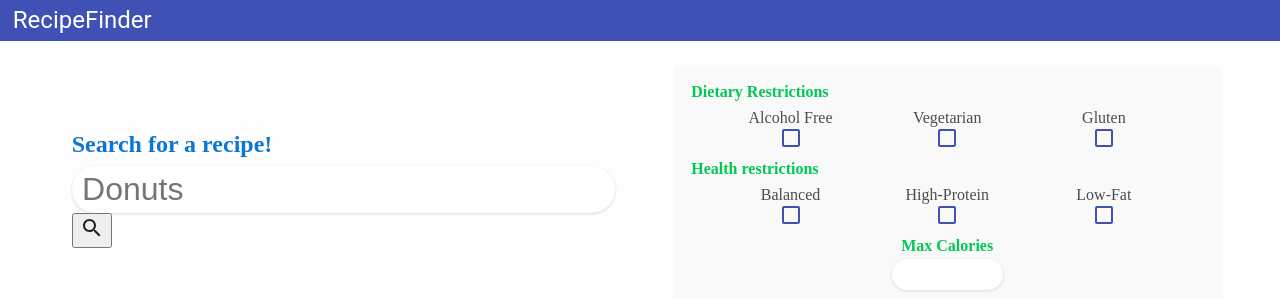
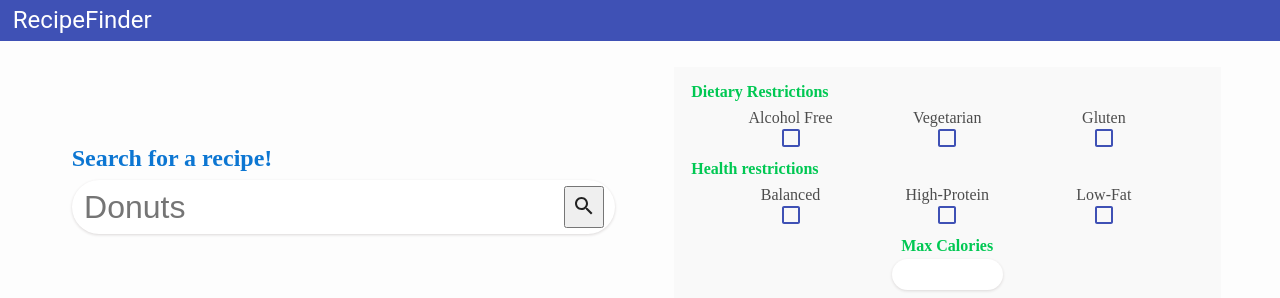
Before and after one commit to Pedr0x/Recipe-net, a React (Create React App) app: page / in a window 1280 px wide. Shown: the top 298 px of the page. Built offline with nearby package versions, Linux system fonts and the light colour scheme; no server answers; a web font is replaced by a local one.

Commit message:
Cleaning search function

```diff
--- a/src/components/Search/Search.jsx
+++ b/src/components/Search/Search.jsx
@@ -20,6 +20,7 @@ class MainSearch extends React.Component {
 	  constructor(props) {
     super(props);
     this.state = {
+		recipeQueryValue: "",
 		recipes: [],
 		favorites:[],
 		alcoholFree:false,
@@ -37,10 +38,10 @@ class MainSearch extends React.Component {
 	    this.getFavorite = this.getFavorite.bind(this);
 	    this.caloriesChanger = this.caloriesChanger.bind(this);
 	    this.checkboxChange = this.checkboxChange.bind(this);
+	    this.apiRequest = this.apiRequest.bind(this);
+	    this.getQueryValue = this.getQueryValue.bind(this);
+		 this.myRef = React.createRef()
 
-		  		  		  	    this.apiRequest = this.apiRequest.bind(this);
-
-		  this.myRef = React.createRef()
 	  }
 
 
@@ -62,7 +63,7 @@ let {	query, howManyCalories, isAlcoholFree, isVegetarian, isLowFat, isGlutenFre
 
 			xhr.responseType = "json";
 
-			xhr.onload =  () => {
+			xhr.onload = () => {
 				console.log(32);
 				var result = xhr.response.hits;
 				this.setState({
@@ -72,7 +73,7 @@ let {	query, howManyCalories, isAlcoholFree, isVegetarian, isLowFat, isGlutenFre
 			};
 				xhr.send();
 
-
+		console.log(q)
 		}
 
 
@@ -115,12 +116,19 @@ e.stopPropagation()
 		}
 	}
 
+	getQueryValue(e){
+		let value = e.target.value;
+		this.setState({recipeQueryValue: e.target.value});
+		console.log(this.state.recipeQueryValue)
+	}
+
 handleChange = (e) => {
+	e.preventDefault();
 	//		this.setState({querssy: e.target.value})
 	//	console.log(this.state.query)
 	//this is probably wrong might need to fix later
-	let query = e.target.value;
-	let {alcoholFree,
+	let {recipeQueryValue,
+		 alcoholFree,
 		 vegetarian,
 		 lowFat,
 		 balanced,
@@ -142,7 +150,7 @@ handleChange = (e) => {
 		let isHighProtein = "";
 
 	alcoholFree ? isAlcoholFree ="&health=alcohol-free" : isAlcoholFree = "";
-	vegetarian? isVegetarian ="&health=vegetarian" : isVegetarian = "";
+	vegetarian ? isVegetarian ="&health=vegetarian" : isVegetarian = "";
 	lowFat ? isLowFat="&diet=low-fat" : isLowFat= "";
 	balanced ? isBalanced= "&diet=balanced" : isBalanced = "";
 	highProtein ? isHighProtein= "&diet=high-protein" : isHighProtein = "";
@@ -155,6 +163,7 @@ handleChange = (e) => {
     constructor(query,howManyCalories,isAlcoholFree,isVegetarian,isLowFat,isGlutenFree,isHighProtein,isBalanced) {
         this.howManyCalories = howManyCalories;
 		this.query = query;
+		this.isVegetarian = isVegetarian
 		this.isAlcoholFree = isAlcoholFree;
 		this.isLowFat = isLowFat;
 		this.isGlutenFree = isGlutenFree;
@@ -163,7 +172,7 @@ handleChange = (e) => {
       }
 
     }
-	let queryObj = new QueryData(query,howManyCalories,isAlcoholFree,isVegetarian,isLowFat,isGlutenFree,isHighProtein,isBalanced)
+	let queryObj = new QueryData(recipeQueryValue,howManyCalories,isAlcoholFree,isVegetarian,isLowFat,isGlutenFree,isHighProtein,isBalanced)
 
 	this.apiRequest(queryObj)
 }
@@ -216,8 +225,8 @@ flexDirection: "column"
 
  <h1 className="main-search-title"> Search for a recipe!</h1>
  <div className="input-container">
-  <input placeholder="Donuts" className="query-input" onChange={this.handleChange}/>
-  <button> <SearchIcon/> </button>
+  <input placeholder="Donuts" className="query-input" onChange={this.getQueryValue}/>
+  <button onClick={this.handleChange} className="search-button"> <SearchIcon/> </button>
    </div>
    </div>
     </div>
--- a/src/components/Search/search-styles.css
+++ b/src/components/Search/search-styles.css
@@ -103,7 +103,7 @@ padding: 2%;
 	color: #00c853;
 }
 
-.query-input{
+.input-container{
 	width: 100%;
 	font-size: 32px;
 	padding: 1%;
@@ -116,8 +116,15 @@ padding: 2%;
 border-radius: 30px;
 
 padding: 1% 2%;
+display: flex;
 
+flex-direction: row;
+
+justify-content: space-between;
 box-shadow: 0px 1px 3px #dbd8d8;
+}
+.query-input{
+	border: 0;
 }
 
 @media only screen and (max-width: 800px){
```
Lines whose indentation alone changed are shown as unchanged.
